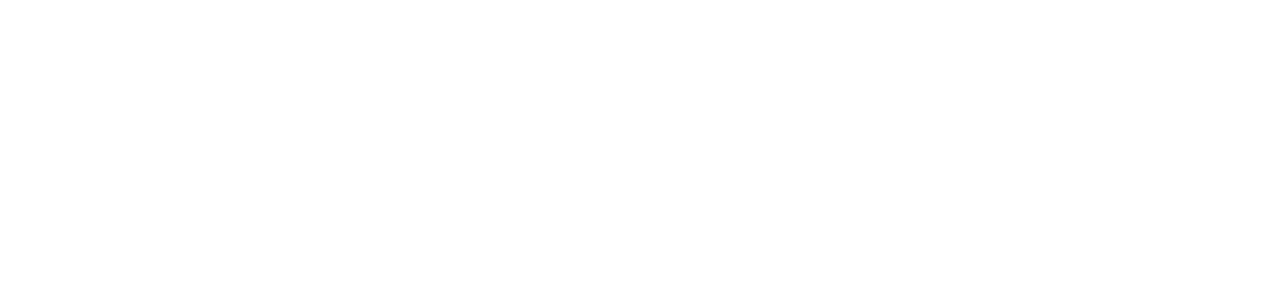
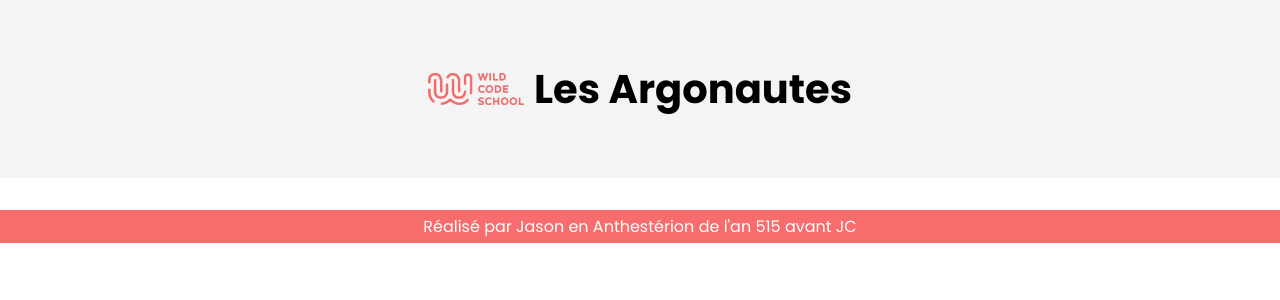
Before and after one commit to ixouu/argonautes, a React (Create React App) app in the folder frontend/: page / in a window 1280 px wide. Shown: the top 300 px of the page. Built offline with nearby package versions, Linux system fonts and the light colour scheme.

Commit message:
footer and header has been created

```diff
--- a/frontend/package.json
+++ b/frontend/package.json
@@ -6,6 +6,7 @@
     "@testing-library/jest-dom": "^5.16.5",
     "@testing-library/react": "^13.4.0",
     "@testing-library/user-event": "^13.5.0",
+    "axios": "^1.1.3",
     "react": "^18.2.0",
     "react-dom": "^18.2.0",
     "react-scripts": "5.0.1",
--- a/frontend/public/index.html
+++ b/frontend/public/index.html
@@ -8,7 +8,6 @@
       name="description"
       content=Argonaute"
     />
-    <link rel="apple-touch-icon" href="%PUBLIC_URL%/logo192.png" />
 
     <link rel="manifest" href="%PUBLIC_URL%/manifest.json" />
     <!-- Font -->
--- a/frontend/src/App.jsx
+++ b/frontend/src/App.jsx
@@ -1,6 +1,14 @@
+import Header from "./components/Header";
+import Footer from "./components/Footer";
+
 const App = () => {
   return (
     <div className="App">
+      <Header/>
+      <main>
+
+      </main>
+      <Footer/>
     </div>
   );
 }
--- a/frontend/src/assets/style/_footer.scss
+++ b/frontend/src/assets/style/_footer.scss
@@ -0,0 +1,9 @@
+footer {
+    display: flex;
+    align-items: center;
+    justify-content: center;
+    background-color: $color1;
+    color: $color3;
+    margin-top: 2em;
+    padding: 0.25em 0;
+}
--- a/frontend/src/assets/style/_header.scss
+++ b/frontend/src/assets/style/_header.scss
@@ -0,0 +1,17 @@
+header{
+    display: flex;
+    justify-content: center;
+    background-color: $color2;
+    padding: 2em;
+    align-items: center;
+
+    img{
+        max-width: 96px;
+        height: fit-content;
+    }
+
+    h1{
+        font-size: $h1Size;
+        padding-left: 10px;
+    }
+}
--- a/frontend/src/assets/style/index.scss
+++ b/frontend/src/assets/style/index.scss
@@ -2,6 +2,7 @@
 @import './card';
 @import './footer';
 @import './header';
+@import './form';
 
 *,
 *::before,
@@ -13,4 +14,5 @@
     margin: 0;
     padding: 0;
     font-family: 'Poppins', sans-serif;
+    min-height: 100vh;
 }
--- a/frontend/src/components/Footer.jsx
+++ b/frontend/src/components/Footer.jsx
@@ -0,0 +1,11 @@
+import React from 'react';
+
+const Footer = () => {
+    return (
+        <footer>
+            <span>Réalisé par Jason en Anthestérion de l'an 515 avant JC</span>
+        </footer>
+    );
+}
+
+export default Footer;
--- a/frontend/src/components/Header.jsx
+++ b/frontend/src/components/Header.jsx
@@ -0,0 +1,13 @@
+import React from 'react';
+import WildSchoolLogo from '../assets/images/logo_main-e4f3f744c8e717f1b7df3858dce55a86c63d4766d5d9a7f454250145f097c2fe.png'
+
+const Header = () => {
+    return (
+        <header>
+            <img src={WildSchoolLogo} alt='Logo de la Wild School'/>
+            <h1>Les Argonautes </h1>
+        </header>
+    );
+}
+
+export default Header;
--- a/frontend/src/index.js
+++ b/frontend/src/index.js
@@ -1,6 +1,7 @@
 import React from 'react';
 import ReactDOM from 'react-dom/client';
 import App from './App';
+import './assets/style/index.scss'
 
 const root = ReactDOM.createRoot(document.getElementById('root'));
 root.render(
```
Also changed, not shown: frontend/src/components/Form.jsx (+11 -0 lines), frontend/public/manifest.json, frontend/src/assets/style/_form.scss (added), 1 other file (tests, documents, lock files or other folders).
